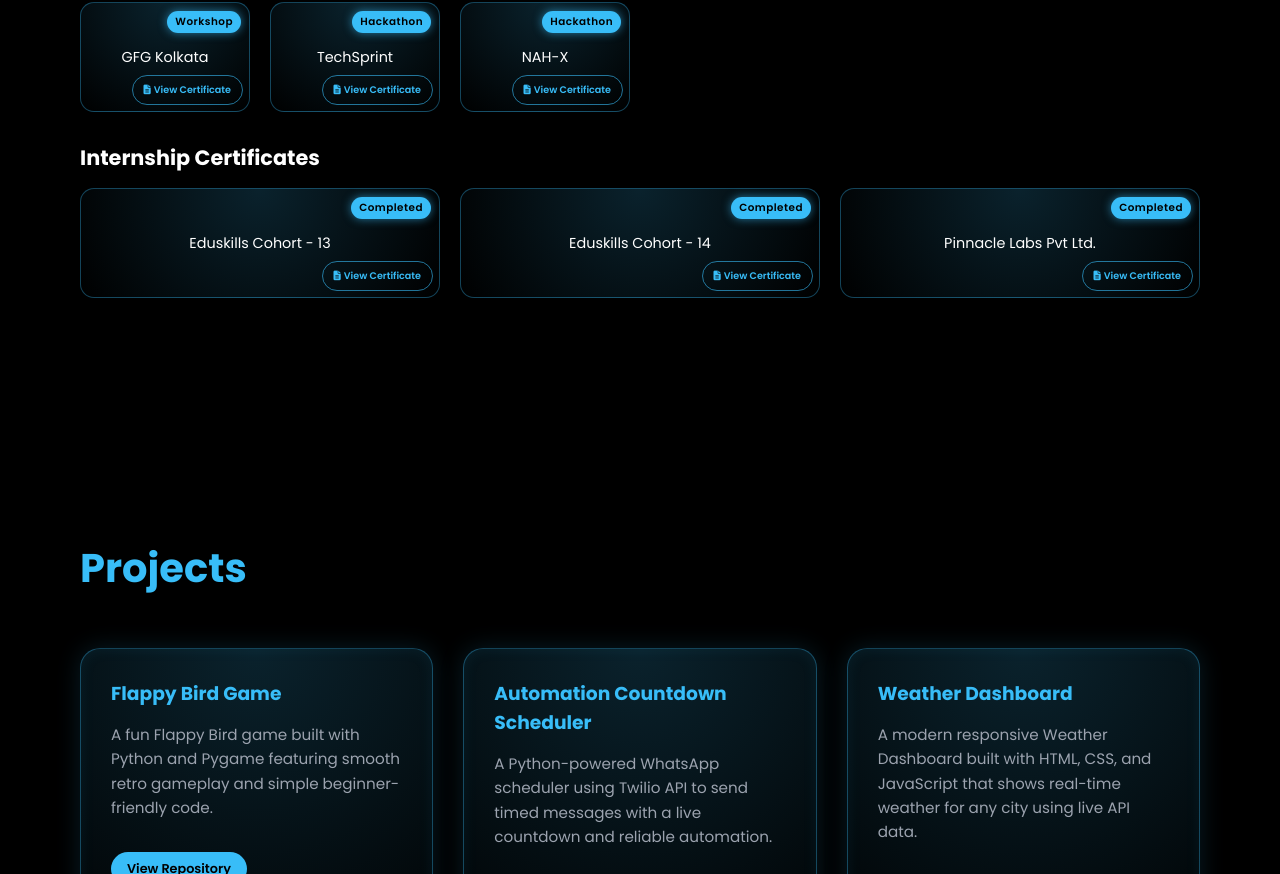
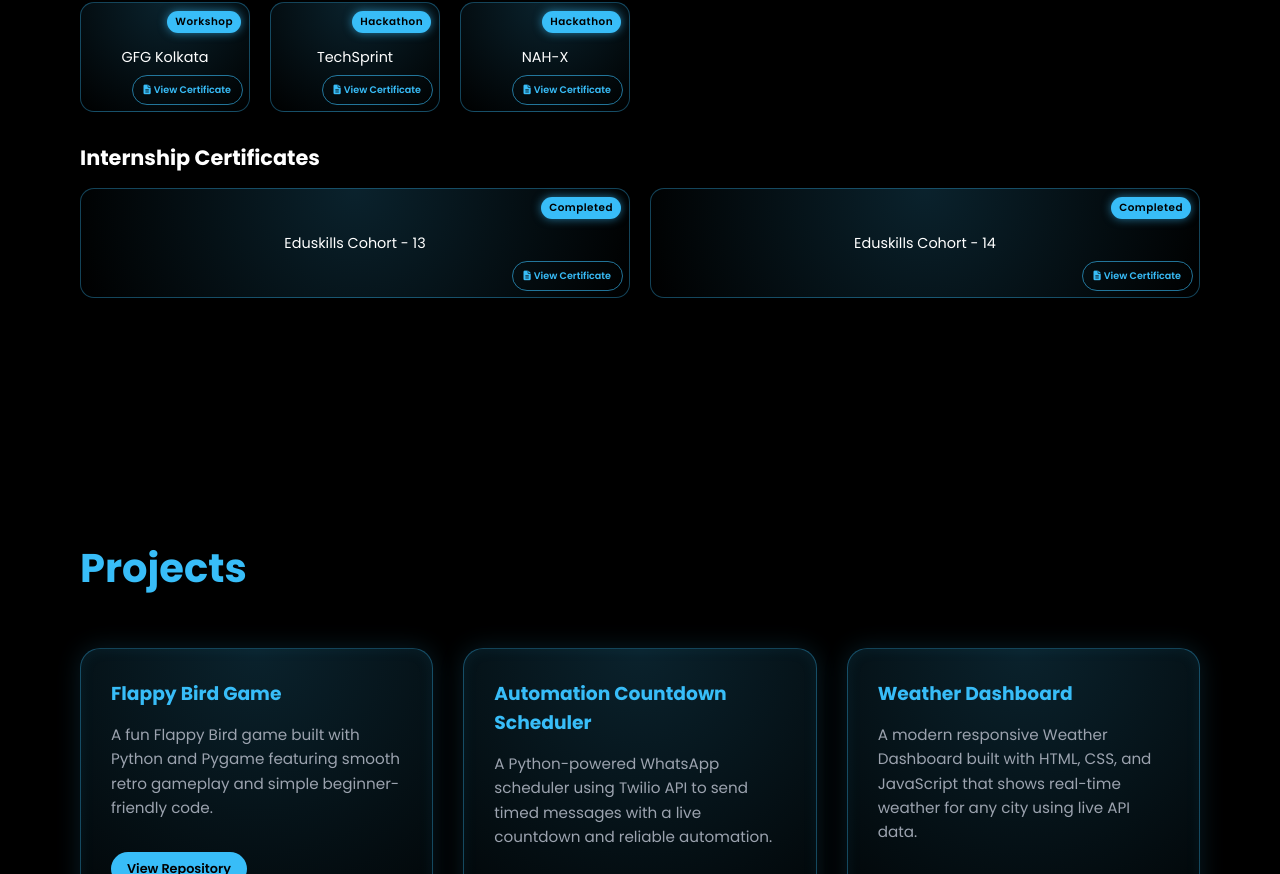
Before and after one commit to Mister-Halder/PERSONAL_PORTFOLIO_WEBSITE, a plain HTML site: page index.html in a window 1280 px wide. Shown: the part 2115-2989 px from the top of the page. Drawn offline with Linux system fonts and the light colour scheme.

Commit message:
Update index.html

```diff
--- a/index.html
+++ b/index.html
@@ -227,14 +227,6 @@
     <i class="fas fa-file-alt"></i> View Certificate
 </a>
 </div>
-
-<div class="cert-box">
-    <p style="color: white;">Pinnacle Labs Pvt Ltd.</p>
-    <span class="cert-badge">Completed</span>
-    <a href="certificate10.jpg" target="_blank" class="cert-btn">
-    <i class="fas fa-file-alt"></i> View Certificate
-</a>
-</div>
     </div>
 </div>
 </section>
```
